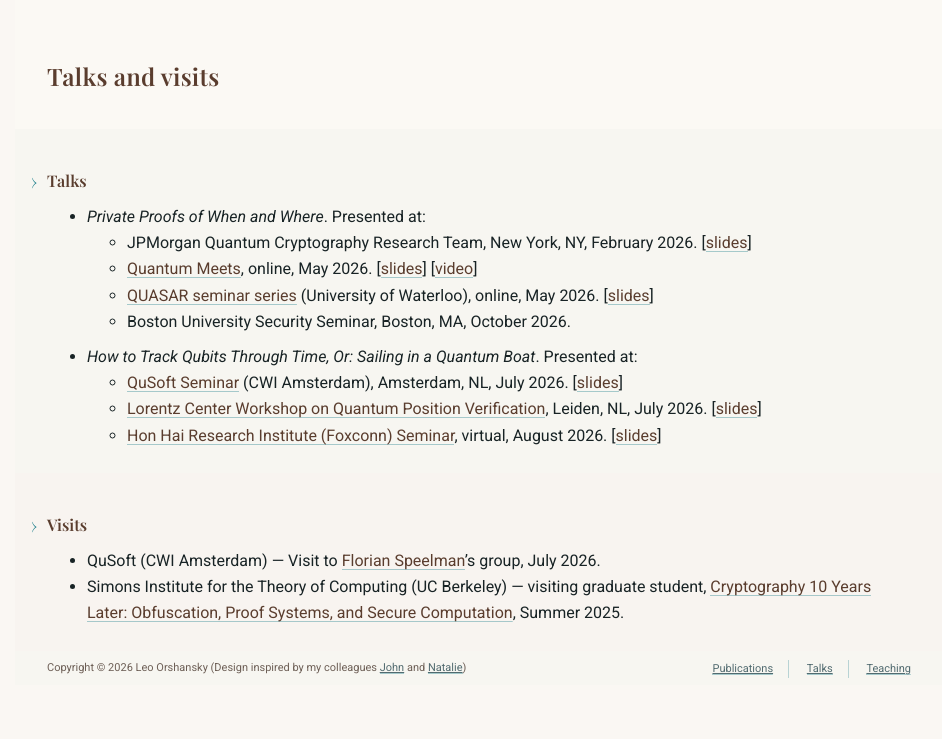
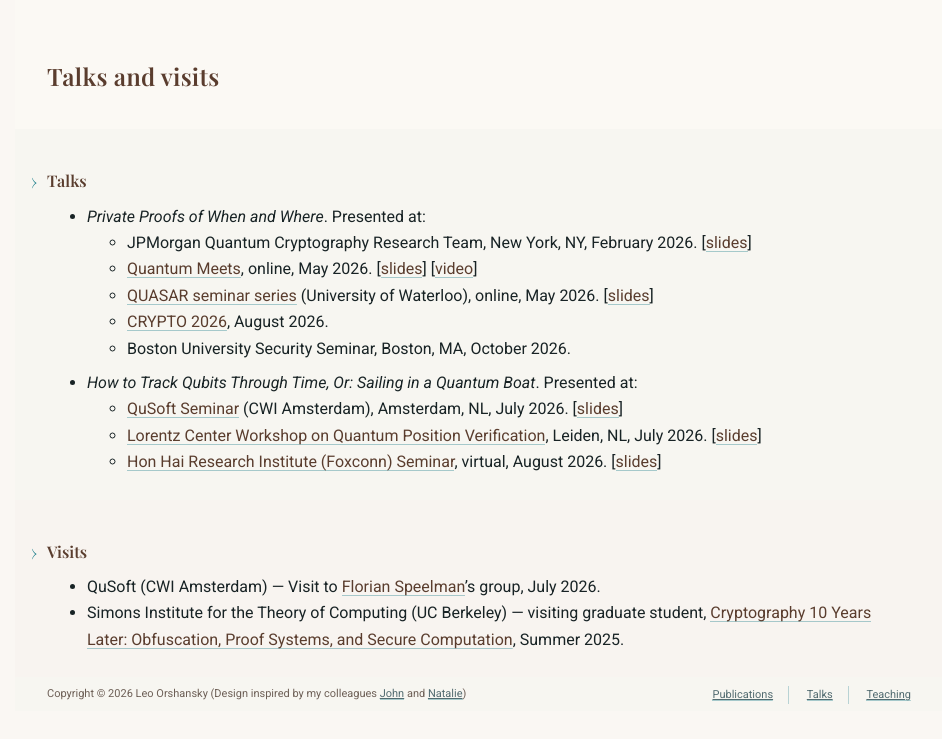
Before and after one commit to leoorshansky/leoorshansky.github.io, a plain HTML site: page talks/index.html in a window 1280 px wide. Shown: the part 139-878 px from the top of the page, without its empty margins (161-1103 px from the left). Drawn offline with nearby package versions, Linux system fonts and the light colour scheme; a web font is replaced by a local one.

Commit message:
Add CRYPTO 2026 presentation to talks

```diff
--- a/talks/index.html
+++ b/talks/index.html
@@ -57,6 +57,7 @@
          <li>JPMorgan Quantum Cryptography Research Team, New York, NY, February 2026. [<a href="/talks/private-proofs-of-when-and-where.pdf">slides</a>]</li>
          <li><a href="https://quantum-meets.github.io/">Quantum Meets</a>, online, May 2026. [<a href="/talks/private-proofs-of-when-and-where.pdf">slides</a>] [<a href="https://www.youtube.com/watch?v=FXLaLbOxR1Q">video</a>]</li>
          <li><a href="https://quasarlab.org/seminars/">QUASAR seminar series</a> (University of Waterloo), online, May 2026. [<a href="/talks/private-proofs-of-when-and-where-updated.pdf">slides</a>]</li>
+         <li><a href="https://crypto.iacr.org/2026/">CRYPTO 2026</a>, August 2026.</li>
          <li>Boston University Security Seminar, Boston, MA, October 2026.</li>
         </ul>
        </li>
```
